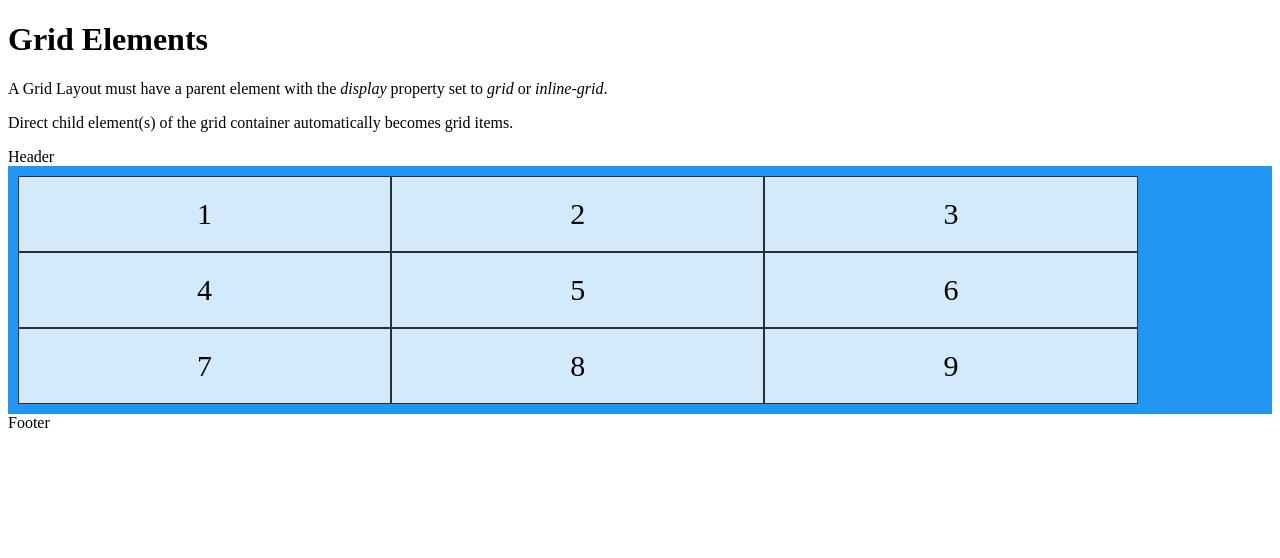
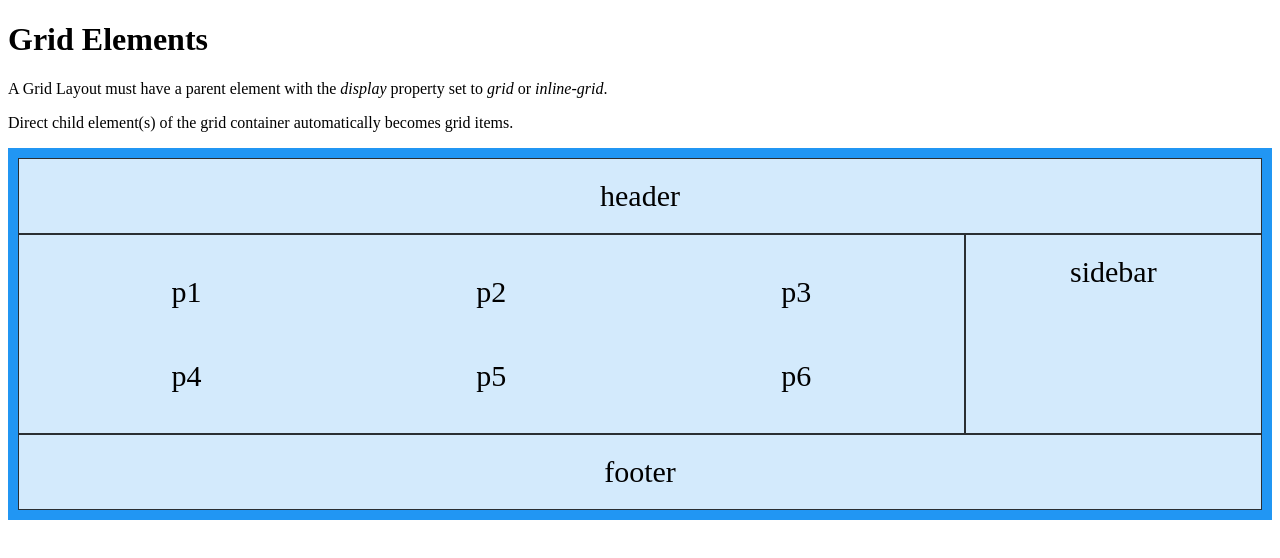
Before and after one commit to MartinVilladsen/EPLStatistics, a plain HTML site: page index.html in a window 1280 px wide. Drawn offline with Linux system fonts and the light colour scheme.

Commit message:
im better

```diff
--- a/index.html
+++ b/index.html
@@ -21,20 +21,18 @@
 
         <p>Direct child element(s) of the grid container automatically becomes grid items.</p>
 
-        <div class="page-container">
-            <div>Header</div>
-            <div class="grid-container">
-                <div class="grid-item">1</div>
-                <div class="grid-item">2</div>
-                <div class="grid-item">3</div>
-                <div class="grid-item">4</div>
-                <div class="grid-item">5</div>
-                <div class="grid-item">6</div>
-                <div class="grid-item">7</div>
-                <div class="grid-item">8</div>
-                <div class="grid-item">9</div>
+        <div class="grid-container">
+            <div class="header">header</div>
+            <div class="main">
+                <div class="players">p1</div>
+                <div class="players">p2</div>
+                <div class="players">p3</div>
+                <div class="players">p4</div>
+                <div class="players">p5</div>
+                <div class="players">p6</div>
             </div>
-            <div class="footer-container">Footer</div>
+            <div class="sidebar">sidebar</div>
+            <div class="footer">footer</div>
         </div>
     </body>
 
--- a/style.css
+++ b/style.css
@@ -1,14 +1,42 @@
 .grid-container {
     display: grid;
-    grid-template-columns: 30% 30% 30%;
+    grid-template-columns: auto;
+    grid-template-rows: auto;
+    grid-template-areas:
+    "header header header header header"
+    "main main main main sidebar"
+    "footer footer footer footer footer";
     background-color: #2196F3;
     padding: 10px;
 }
 
-.grid-item {
+.grid-container > div {
     background-color: rgba(255, 255, 255, 0.8);
     border: 1px solid rgba(0, 0, 0, 0.8);
     padding: 20px;
     font-size: 30px;
     text-align: center;
 }
+
+.header {
+    grid-area: header;
+}
+
+.main {
+    grid-area: main;
+    display: grid;
+    grid-template-columns: repeat(3, 1fr);
+    gap: 10px;
+}
+
+.sidebar {
+    grid-area: sidebar;
+}
+
+.footer {
+    grid-area: footer;
+}
+
+.players {
+    padding: 20px;
+}
```
